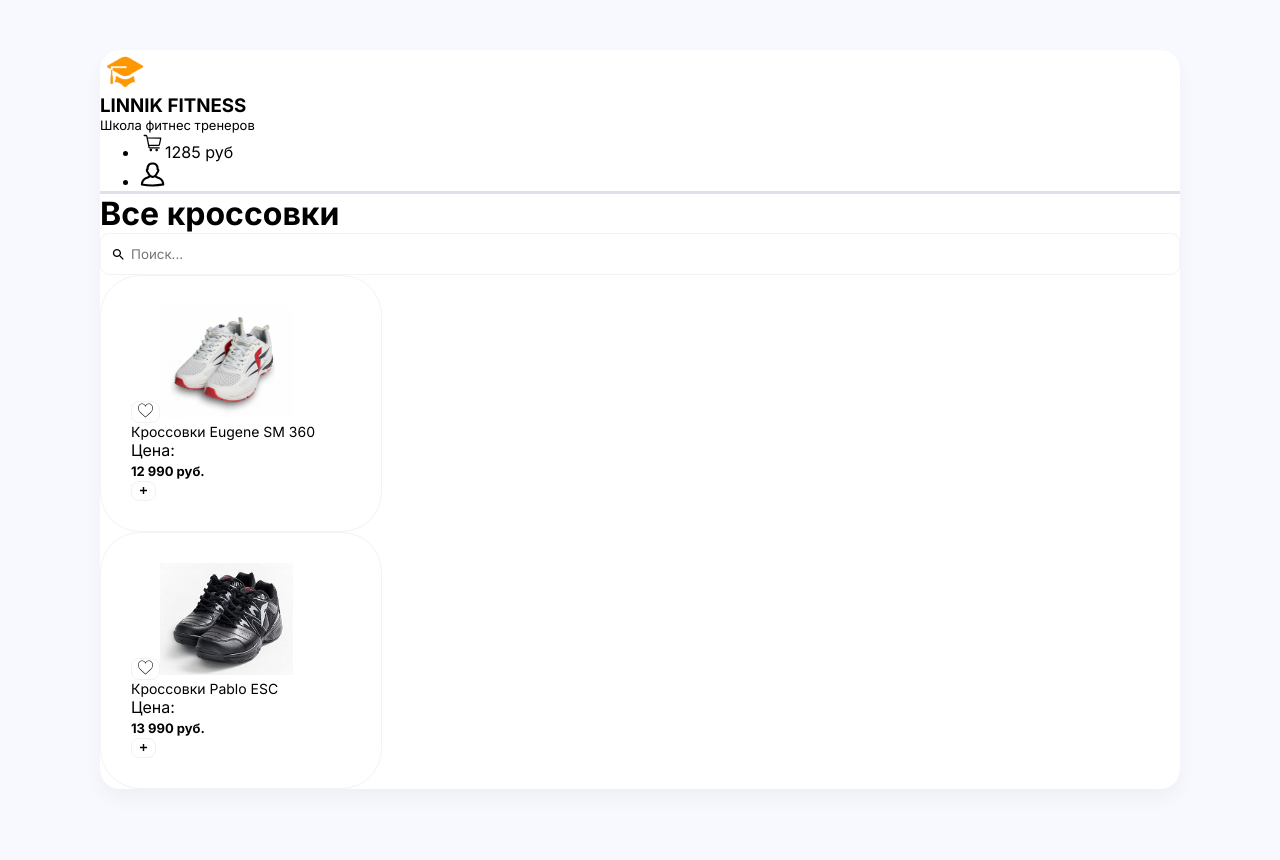
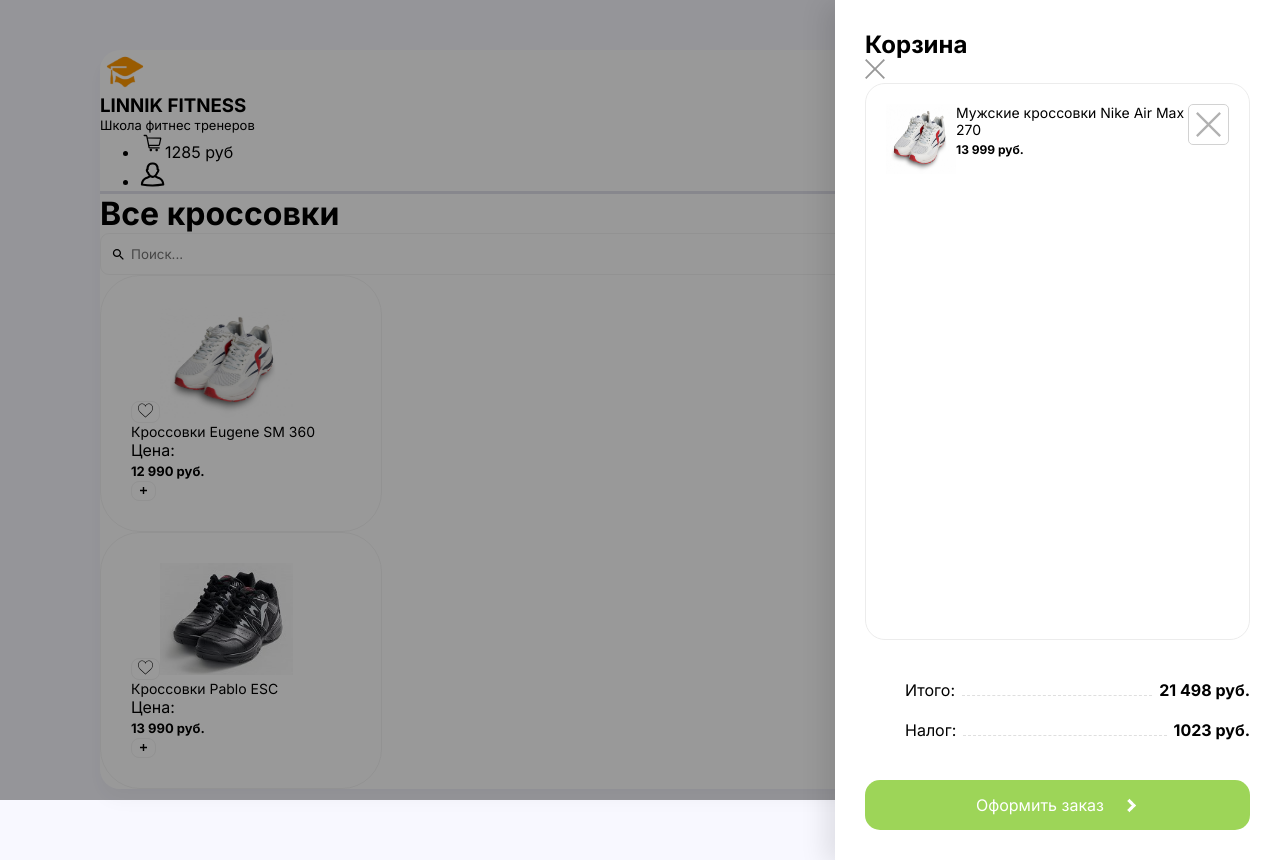
Before and after one commit to GaltDaniil/SneakersShop, a React (Create React App) app: page / in a window 1280 px wide. Before the commit the page ends 839 px from the top, so only its background shows below. Built offline with nearby package versions, Linux system fonts and the light colour scheme.

Commit message:
props and state

```diff
--- a/src/App.js
+++ b/src/App.js
@@ -1,3 +1,4 @@
+import React from 'react';
 import './index.scss';
 import 'macro-css'
 
@@ -12,6 +13,8 @@
 ]
 
 function App() {
+
+
   return (
     <div className="wrapper clear">
       <Header/>
@@ -28,7 +31,13 @@
 
           <div className='d-flex pt-40 flex-wrap'>
             {arr.map((el)=>
-            <Card name={el.name} price={el.price} img={el.img}/>
+            <Card
+              name={el.name}
+              price={el.price}
+              img={el.img}
+              onClickPlus = {()=>alert('plus')}
+              onClickFavorite = {()=>alert('favorite')}
+              />
             )}
           </div>
         </div>
--- a/src/components/Card/index.js
+++ b/src/components/Card/index.js
@@ -1,11 +1,23 @@
-
+import React from 'react'
 import styles from'./Card.module.scss'
 
 function Card(props) {
+
+  const [isAdded, setAdd] = React.useState(false)
+  const [isFavorite, setFavorite] = React.useState(false)
+
+
+  function AddToCart(){
+    setAdd(prevState => !prevState)
+  }
+  function AddToFavorite(){
+    setFavorite(prevState => !prevState)
+  }
+
     return(
         <div className={styles.card}>
-                <button className={styles.btnLike}>
-                  <img  width={15} height={15} src="/img/unlike.svg" alt="unlike" />
+                <button className={styles.btnLike} onClick={AddToFavorite}>
+                  <img  width={15} height={15} src={!isFavorite ? "/img/unlike.svg":"/img/like.svg"} alt="unlike" />
                 </button>
               <img width={133} height={112} src={props.img} alt="" />
               <h5>{props.name}</h5>
@@ -14,8 +26,8 @@
                   <p>Цена:</p>
                   <b>{props.price}</b>
                 </div>
-                <button className={styles.button} onClick={()=>{alert(123)}}>
-                  <img width={11} height={11} src="/img/plus2.svg" alt="Plus" />
+                <button className={styles.button} onClick={AddToCart}>
+                  <img width={11} height={11} src={!isAdded ? "/img/plus2.svg":"/img/search.svg"} alt="Plus" />
                 </button>
               </div>
 
--- a/src/components/Drawer/Drawer.module.scss
+++ b/src/components/Drawer/Drawer.module.scss
@@ -71,6 +71,10 @@
       }
 
     }
+    .items{
+      display: flex;
+      flex: 1;
+    }
   }
   .overlay{
     position: absolute;
@@ -81,11 +85,10 @@
     background-color: rgba(0, 0, 0, 0.4);
     z-index: 1;
   }
-  .items{
-    flex: 1;
-  }
+
 
   .cartItem{
+    display: flex;
     border: 1px solid #ececec;
     border-radius: 20px;
     overflow: hidden;
--- a/src/components/Drawer/index.js
+++ b/src/components/Drawer/index.js
@@ -2,7 +2,7 @@
 
 function Drawer (){
     return(
-        <div style={{display: 'none'}} className={styles.overlay}>
+        <div className={styles.overlay}>
         <div className={styles.drawer}>
           <div className='d-flex justify-between'>
             <h2 className='mb-20'>Корзина</h2>
@@ -15,24 +15,6 @@
                   alt="delite" />
           </div>
           <div className={styles.items}>
-            <div className="cartItem d-flex align-center">
-              <img
-                className='mr-20'
-                width={70}
-                height={70}
-                src="/img/sneakers/1.jpg"
-                alt="" />
-              <div className='mr-20'>
-                <p className='mb-5'>Мужские кроссовки Nike Air Max 270</p>
-                <b>12 999 руб.</b>
-              </div>
-              <img
-                className={styles.btnRemove}
-                width={25}
-                height={25}
-                src="/img/cross.svg"
-                alt="delite" />
-            </div>
             <div className={styles.cartItem}>
               <img
                 className='mr-20'
@@ -42,10 +24,10 @@
                 alt="" />
               <div className='mr-20'>
                 <p className='mb-5'>Мужские кроссовки Nike Air Max 270</p>
-                <b>12 999 руб.</b>
+                <b>13 999 руб.</b>
               </div>
               <img
-                className='btnRemove'
+                className={styles.btnRemove}
                 width={25}
                 height={25}
                 src="/img/cross.svg"
@@ -53,7 +35,7 @@
             </div>
           </div>
 
-          <div className='cartTotalBlock'>
+          <div className={styles.cartTotalBlock}>
           <ul >
             <li>
               <span>Итого:</span>
@@ -66,7 +48,7 @@
               <b>1023 руб.</b>
             </li>
           </ul>
-          <button className='greenButton'> Оформить заказ
+          <button className={styles.greenButton}> Оформить заказ
             <img src="/img/arrow-w.png" alt='arrow'/>
           </button>
           </div>
```
Lines whose indentation alone changed are shown as unchanged.
